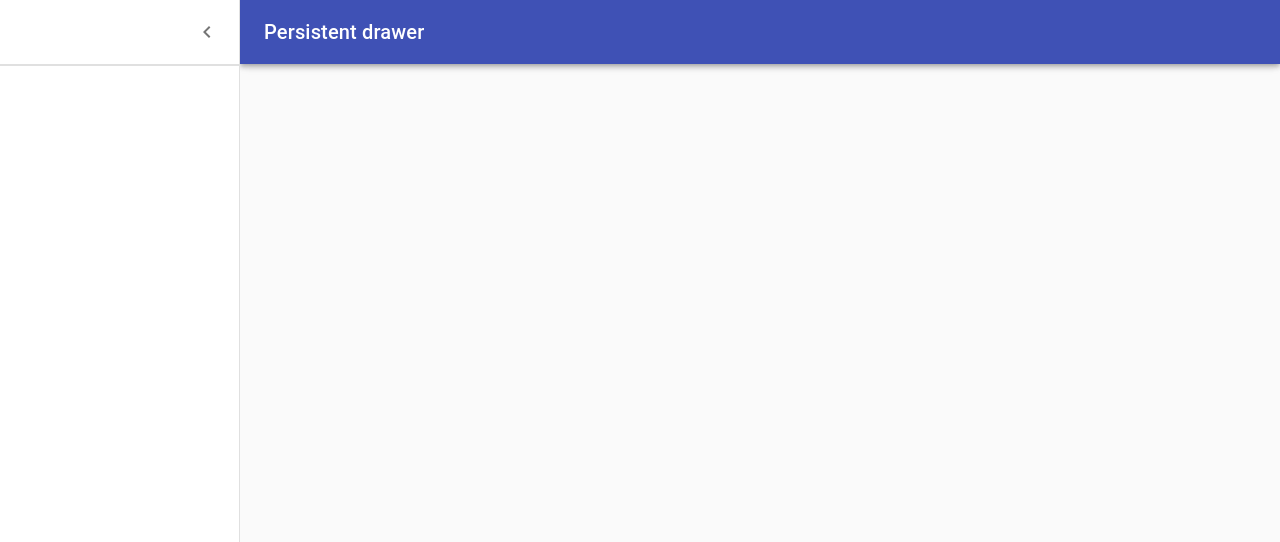
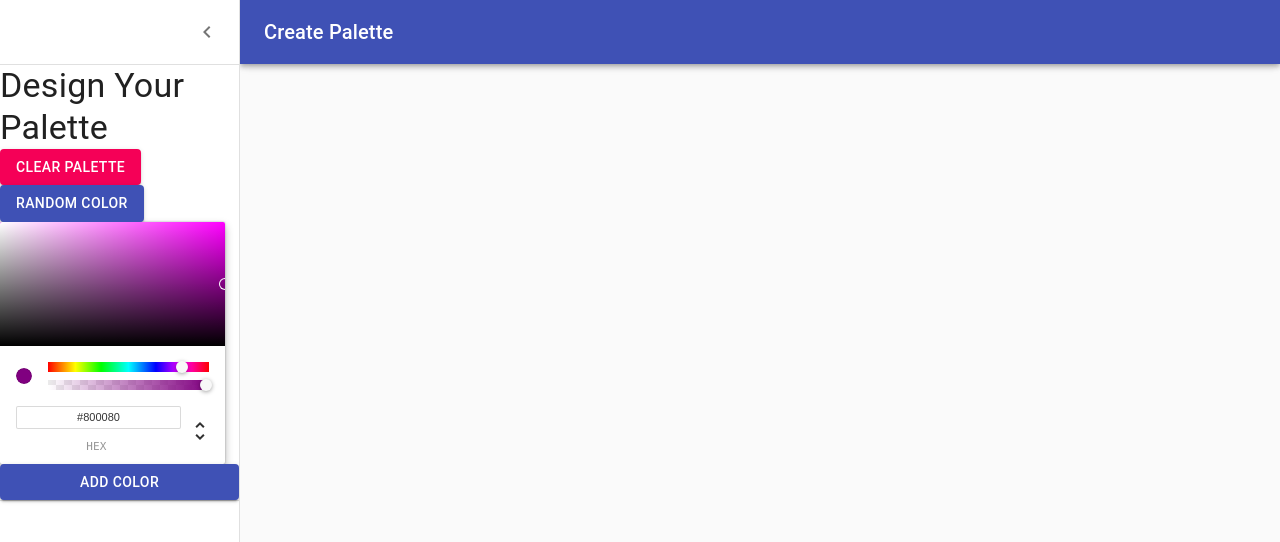
Before and after one commit to ashfaqshimer/reactive-colors, a React (Create React App) app: page /palette/new in a window 1280 px wide. Both pictures are taken after a click on the button "open drawer". Shown: the top 542 px of the page. Built offline with nearby package versions, Linux system fonts and the light colour scheme; a web font is replaced by a local one.

Commit message:
Add chromepicker and buttons to drawer

```diff
--- a/package.json
+++ b/package.json
@@ -9,6 +9,7 @@
     "node-sass": "^4.12.0",
     "rc-slider": "^8.6.13",
     "react": "^16.8.6",
+    "react-color": "^2.17.3",
     "react-copy-to-clipboard": "^5.0.1",
     "react-dom": "^16.8.6",
     "react-router-dom": "^5.0.1",
--- a/src/components/NewPaletteForm/NewPaletteForm.js
+++ b/src/components/NewPaletteForm/NewPaletteForm.js
@@ -10,6 +10,8 @@
 import IconButton from '@material-ui/core/IconButton';
 import MenuIcon from '@material-ui/icons/Menu';
 import ChevronLeftIcon from '@material-ui/icons/ChevronLeft';
+import Button from '@material-ui/core/Button';
+import { ChromePicker } from 'react-color';
 
 const drawerWidth = 240;
 
@@ -102,7 +104,7 @@
 						<MenuIcon />
 					</IconButton>
 					<Typography variant='h6' noWrap>
-						Persistent drawer
+						Create Palette
 					</Typography>
 				</Toolbar>
 			</AppBar>
@@ -121,7 +123,22 @@
 					</IconButton>
 				</div>
 				<Divider />
-
+				<Typography variant='h4'>Design Your Palette</Typography>
+				<div>
+					<Button variant='contained' color='secondary'>
+						Clear Palette
+					</Button>
+					<Button variant='contained' color='primary'>
+						Random Color
+					</Button>
+				</div>
+				<ChromePicker
+					color='purple'
+					onChangeComplete={(newColor) => console.log(newColor)}
+				/>
+				<Button variant='contained' color='primary'>
+					Add Color
+				</Button>
 				<Divider />
 			</Drawer>
 			<main
```
Also changed, not shown: 1 other file (tests, documents, lock files or other folders).
